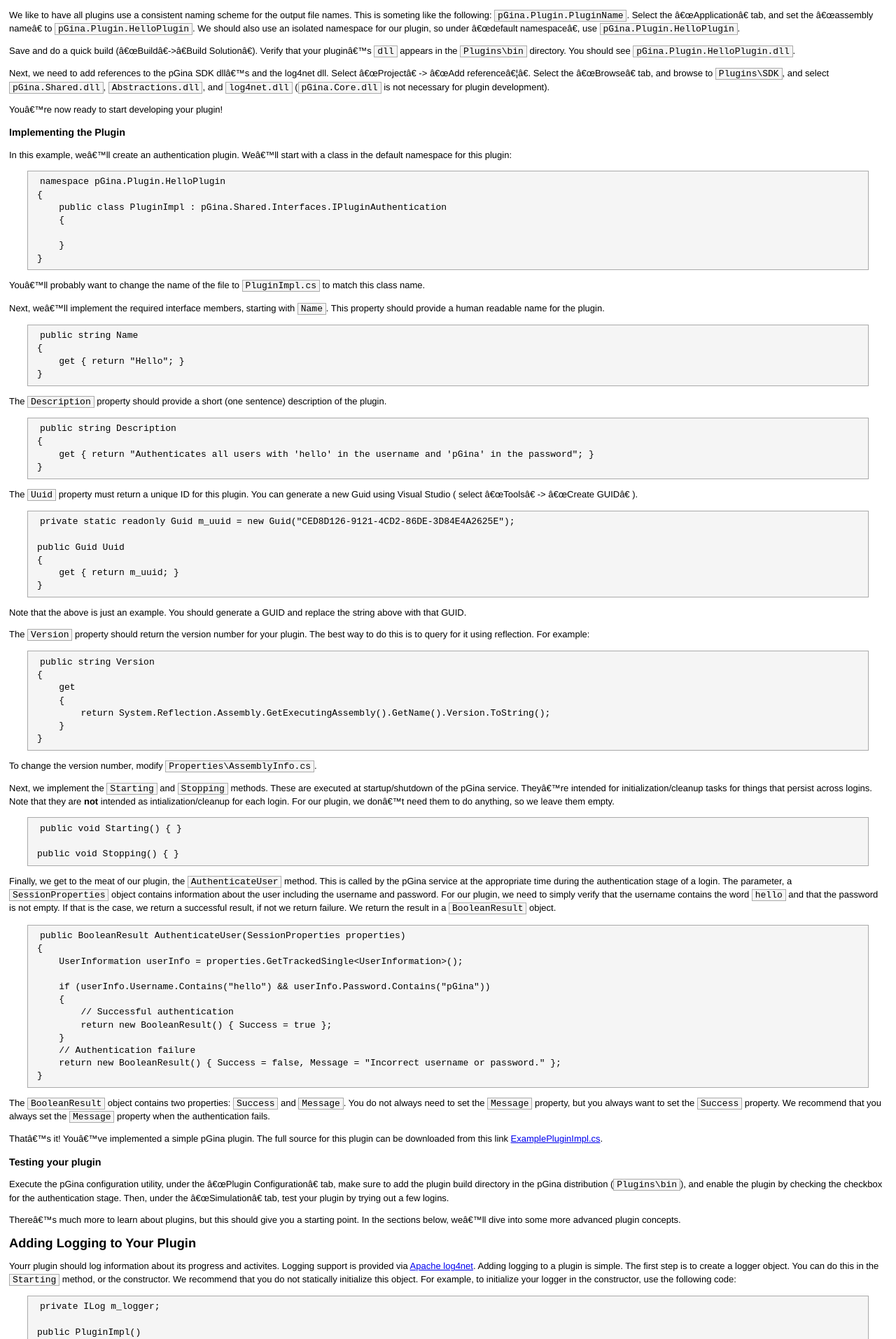
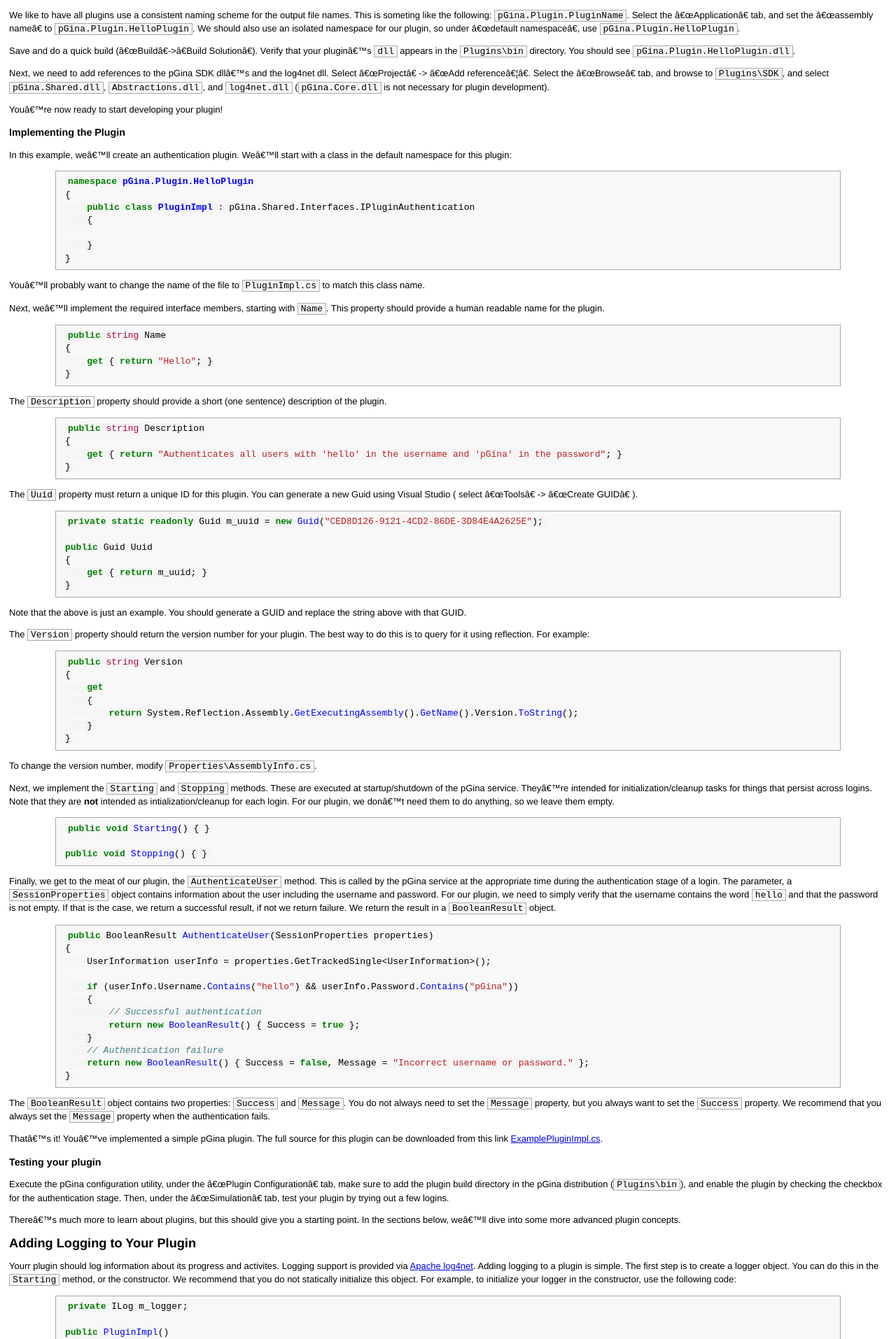
Before and after one commit to pgina/docs, a Jekyll site: the page built from plugins.md, in a window 1280 px wide. Shown: the part 643-2557 px from the top of the page at 70% size. Built offline with Jekyll 4.4.1, drawn with Linux system fonts in a browser that asks for light colours; some of the changed text lies outside the part shown.

Commit message:
Add syntax highlighting

```diff
--- a/_config.yml
+++ b/_config.yml
@@ -1 +1,2 @@
 auto: true
+pygments: true
--- a/plugins.md
+++ b/plugins.md
@@ -72,13 +72,15 @@ You're now ready to start developing your plugin!
 In this example, we'll create an authentication plugin.  We'll start with
 a class in the default namespace for this plugin:
 
-    namespace pGina.Plugin.HelloPlugin
+{% highlight csharp %}
+namespace pGina.Plugin.HelloPlugin
+{
+    public class PluginImpl : pGina.Shared.Interfaces.IPluginAuthentication
     {
-        public class PluginImpl : pGina.Shared.Interfaces.IPluginAuthentication
-        {
 
-        }
     }
+}
+{% endhighlight %}
 
 You'll probably want to change the name of the file to `PluginImpl.cs` to
 match this class name.
@@ -86,28 +88,34 @@ match this class name.
 Next, we'll implement the required interface members, starting with `Name`.
 This property should provide a human readable name for the plugin.
 
-    public string Name
-    {
-        get { return "Hello"; }
-    }
+{% highlight csharp %}
+public string Name
+{
+    get { return "Hello"; }
+}
+{% endhighlight %}
 
 The `Description` property should provide a short (one sentence) description
 of the plugin.
 
-    public string Description
-    {
-        get { return "Authenticates all users with 'hello' in the username and 'pGina' in the password"; }
-    }
+{% highlight csharp %}
+public string Description
+{
+    get { return "Authenticates all users with 'hello' in the username and 'pGina' in the password"; }
+}
+{% endhighlight %}
 
 The `Uuid` property must return a unique ID for this plugin.  You can generate
 a new Guid using Visual Studio ( select "Tools" -> "Create GUID" ).
 
-    private static readonly Guid m_uuid = new Guid("CED8D126-9121-4CD2-86DE-3D84E4A2625E");
+{% highlight csharp %}
+private static readonly Guid m_uuid = new Guid("CED8D126-9121-4CD2-86DE-3D84E4A2625E");
 
-    public Guid Uuid
-    {
-        get { return m_uuid; }
-    }
+public Guid Uuid
+{
+    get { return m_uuid; }
+}
+{% endhighlight %}
 
 Note that the above is just an example.  You should generate a GUID and replace
 the string above with that GUID.
@@ -115,13 +123,15 @@ the string above with that GUID.
 The `Version` property should return the version number for your plugin.  The
 best way to do this is to query for it using reflection.  For example:
 
-    public string Version
+{% highlight csharp %}
+public string Version
+{
+    get
     {
-        get
-        {
-            return System.Reflection.Assembly.GetExecutingAssembly().GetName().Version.ToString();
-        }
+        return System.Reflection.Assembly.GetExecutingAssembly().GetName().Version.ToString();
     }
+}
+{% endhighlight %}
 
 To change the version number, modify `Properties\AssemblyInfo.cs`.
 
@@ -132,9 +142,11 @@ they are **not** intended
 as intialization/cleanup for each login.  For our plugin, we don't need them
 to do anything, so we leave them empty.
 
-    public void Starting() { }
+{% highlight csharp %}
+public void Starting() { }
 
-    public void Stopping() { }
+public void Stopping() { }
+{% endhighlight %}
 
 Finally, we get to the meat of our plugin, the `AuthenticateUser` method.  This
 is called by the pGina service at the appropriate time during the authentication
@@ -144,18 +156,20 @@ simply verify that the username contains the word `hello` and that the password
 is not empty.  If that is the case, we return a successful result, if not we
 return failure.  We return the result in a `BooleanResult` object.
 
-    public BooleanResult AuthenticateUser(SessionProperties properties)
+{% highlight csharp %}
+public BooleanResult AuthenticateUser(SessionProperties properties)
+{
+    UserInformation userInfo = properties.GetTrackedSingle<UserInformation>();
+
+    if (userInfo.Username.Contains("hello") && userInfo.Password.Contains("pGina"))
     {
-        UserInformation userInfo = properties.GetTrackedSingle<UserInformation>();
-
-        if (userInfo.Username.Contains("hello") && userInfo.Password.Contains("pGina"))
-        {
-            // Successful authentication
-            return new BooleanResult() { Success = true };
-        }
-        // Authentication failure
-        return new BooleanResult() { Success = false, Message = "Incorrect username or password." };
+        // Successful authentication
+        return new BooleanResult() { Success = true };
     }
+    // Authentication failure
+    return new BooleanResult() { Success = false, Message = "Incorrect username or password." };
+}
+{% endhighlight %}
 
 The `BooleanResult` object contains two properties: `Success` and `Message`.
 You do not always need to set the `Message` property, but you always want to
@@ -185,25 +199,29 @@ is simple.  The first step is to create a logger object.  You can do this in the
 initialize this object.  For example, to initialize your logger in the constructor,
 use the following code:
 
-    private ILog m_logger;
+{% highlight csharp %}
+private ILog m_logger;
 
-    public PluginImpl()
-    {
-        m_logger = LogManager.GetLogger("pGina.Plugin.HelloPlugin");
-    }
+public PluginImpl()
+{
+    m_logger = LogManager.GetLogger("pGina.Plugin.HelloPlugin");
+}
+{% endhighlight %}
 
 To log messages using the logger, you can use any of the standard [log4net][log4net]
 logging functions.  For example:
 
-    if (userInfo.Username.Contains("hello") && userInfo.Password.Contains("pGina"))
-    {
-        // Successful authentication
-        m_logger.InfoFormat("Successfully authenticated {0}", userInfo.Username);
-        return new BooleanResult() { Success = true };
-    }
-    // Authentication failure
-    m_logger.ErrorFormat("Authentication failed for {0}", userInfo.Username);
-    return new BooleanResult() { Success = false, Message = "Incorrect username or password." };
+{% highlight csharp %}
+if (userInfo.Username.Contains("hello") && userInfo.Password.Contains("pGina"))
+{
+    // Successful authentication
+    m_logger.InfoFormat("Successfully authenticated {0}", userInfo.Username);
+    return new BooleanResult() { Success = true };
+}
+// Authentication failure
+m_logger.ErrorFormat("Authentication failed for {0}", userInfo.Username);
+return new BooleanResult() { Success = false, Message = "Incorrect username or password." };
+{% endhighlight %}
 
 For more about log4net, vist the [log4net web site][log4net].
 
@@ -220,18 +238,20 @@ To use `pGinaDynamicSettings` we recommend that you instantiate the object and
 immediately set the defaults for all of your settings.  It makes sense to do
 this in a static initializer.  For example:
 
-    private static dynamic m_settings;
-    internal static dynamic Settings { get { return m_settings; } }
+{% highlight csharp %}
+private static dynamic m_settings;
+internal static dynamic Settings { get { return m_settings; } }
 
-    static PluginImpl()
-    {
-        m_settings = new pGina.Shared.Settings.pGinaDynamicSettings(m_uuid);
+static PluginImpl()
+{
+    m_settings = new pGina.Shared.Settings.pGinaDynamicSettings(m_uuid);
 
-        m_settings.SetDefault("Foo", "Bar");
-        m_settings.SetDefault("DoSomething", true);
-        m_settings.SetDefault("ListOfStuff", new string[] { "a", "b", "c" });
-        m_settings.SetDefault("Size", 1);
-    }
+    m_settings.SetDefault("Foo", "Bar");
+    m_settings.SetDefault("DoSomething", true);
+    m_settings.SetDefault("ListOfStuff", new string[] { "a", "b", "c" });
+    m_settings.SetDefault("Size", 1);
+}
+{% endhighlight %}
 
 The `SetDefault` method will initalize a setting in the registry if it does not
 already exist.  If the registry setting exists, the method has no effect.  Be
@@ -248,11 +268,13 @@ non-existent registry value.
 To set/read the settings, you simply treat them as properties of the object.
 For example:
 
-    bool okToGoAhead = Settings.DoSomething;
-    if (okToGoAhead)
-    {
-        Settings.Foo = "Baz";
-    }
+{% highlight csharp %}
+bool okToGoAhead = Settings.DoSomething;
+if (okToGoAhead)
+{
+    Settings.Foo = "Baz";
+}
+{% endhighlight %}
 
 Note that when reading a property it must be able to determine the data type
 at run-time.  If you try to read the setting in a context that is ambiguous,
@@ -265,8 +287,10 @@ Creating a Plugin Configuration Dialog
 To provide a dialog to the user for configuration of your plugin via the
 pGina configuration UI, you implement the `IPluginConfiguration` interface.
 
-    public class PluginImpl : pGina.Shared.Interfaces.IPluginAuthentication,
-        pGina.Shared.Interfaces.IPluginConfiguration
+{% highlight csharp %}
+public class PluginImpl : pGina.Shared.Interfaces.IPluginAuthentication,
+    pGina.Shared.Interfaces.IPluginConfiguration
+{% endhighlight %}
 
 This requires you to implement the method `Configure`.  This method should
 initalize and display your dialog, and will be called by the pGina configuration
@@ -277,11 +301,13 @@ your dialog.  Then make sure to invoke your windows form within the `Configure`
 method.  For example, if my Windows form was called `Configuration`, I'd use
 the following code:
 
-    public void Configure()
-    {
-        Configuration myDialog = new Configuration();
-        myDialog.ShowDialog();
-    }
+{% highlight csharp %}
+public void Configure()
+{
+    Configuration myDialog = new Configuration();
+    myDialog.ShowDialog();
+}
+{% endhighlight %}
 
 Authorization and Gateway Plugins
 ---------------------------------
--- a/styles.css
+++ b/styles.css
@@ -20,7 +20,69 @@ img { padding: 5px; margin: 5px; box-shadow: 1px 1px 3px #aaa; }
 #main-content { margin: 1em; }
 
 code { border: solid 1px #aaaaaa; background: #f5f5f5; padding: 0 0.3em; }
-pre { border: solid 1px #aaaaaa; background: #f5f5f5; padding: 0.5em 1em; margin: 0 2em; }
+pre { background: #f8f8f8; border: solid 1px #aaaaaa; padding: 0.5em 1em; margin: 0 2em; overflow: auto; }
 pre code { border: none; }
 
 #footer { margin: 2em 0 0 0; padding: 1em; background: #ccc; color: #1b1b1b; }
+
+pre code .hll { background-color: #ffffcc }
+pre code .c { color: #408080; font-style: italic } /* Comment */
+pre code .err { border: 1px solid #FF0000 } /* Error */
+pre code .k { color: #008000; font-weight: bold } /* Keyword */
+pre code .o { color: #666666 } /* Operator */
+pre code .cm { color: #408080; font-style: italic } /* Comment.Multiline */
+pre code .cp { color: #BC7A00 } /* Comment.Preproc */
+pre code .c1 { color: #408080; font-style: italic } /* Comment.Single */
+pre code .cs { color: #408080; font-style: italic } /* Comment.Special */
+pre code .gd { color: #A00000 } /* Generic.Deleted */
+pre code .ge { font-style: italic } /* Generic.Emph */
+pre code .gr { color: #FF0000 } /* Generic.Error */
+pre code .gh { color: #000080; font-weight: bold } /* Generic.Heading */
+pre code .gi { color: #00A000 } /* Generic.Inserted */
+pre code .go { color: #808080 } /* Generic.Output */
+pre code .gp { color: #000080; font-weight: bold } /* Generic.Prompt */
+pre code .gs { font-weight: bold } /* Generic.Strong */
+pre code .gu { color: #800080; font-weight: bold } /* Generic.Subheading */
+pre code .gt { color: #0040D0 } /* Generic.Traceback */
+pre code .kc { color: #008000; font-weight: bold } /* Keyword.Constant */
+pre code .kd { color: #008000; font-weight: bold } /* Keyword.Declaration */
+pre code .kn { color: #008000; font-weight: bold } /* Keyword.Namespace */
+pre code .kp { color: #008000 } /* Keyword.Pseudo */
+pre code .kr { color: #008000; font-weight: bold } /* Keyword.Reserved */
+pre code .kt { color: #B00040 } /* Keyword.Type */
+pre code .m { color: #666666 } /* Literal.Number */
+pre code .s { color: #BA2121 } /* Literal.String */
+pre code .na { color: #7D9029 } /* Name.Attribute */
+pre code .nb { color: #008000 } /* Name.Builtin */
+pre code .nc { color: #0000FF; font-weight: bold } /* Name.Class */
+pre code .no { color: #880000 } /* Name.Constant */
+pre code .nd { color: #AA22FF } /* Name.Decorator */
+pre code .ni { color: #999999; font-weight: bold } /* Name.Entity */
+pre code .ne { color: #D2413A; font-weight: bold } /* Name.Exception */
+pre code .nf { color: #0000FF } /* Name.Function */
+pre code .nl { color: #A0A000 } /* Name.Label */
+pre code .nn { color: #0000FF; font-weight: bold } /* Name.Namespace */
+pre code .nt { color: #008000; font-weight: bold } /* Name.Tag */
+pre code .nv { color: #19177C } /* Name.Variable */
+pre code .ow { color: #AA22FF; font-weight: bold } /* Operator.Word */
+pre code .w { color: #bbbbbb } /* Text.Whitespace */
+pre code .mf { color: #666666 } /* Literal.Number.Float */
+pre code .mh { color: #666666 } /* Literal.Number.Hex */
+pre code .mi { color: #666666 } /* Literal.Number.Integer */
+pre code .mo { color: #666666 } /* Literal.Number.Oct */
+pre code .sb { color: #BA2121 } /* Literal.String.Backtick */
+pre code .sc { color: #BA2121 } /* Literal.String.Char */
+pre code .sd { color: #BA2121; font-style: italic } /* Literal.String.Doc */
+pre code .s2 { color: #BA2121 } /* Literal.String.Double */
+pre code .se { color: #BB6622; font-weight: bold } /* Literal.String.Escape */
+pre code .sh { color: #BA2121 } /* Literal.String.Heredoc */
+pre code .si { color: #BB6688; font-weight: bold } /* Literal.String.Interpol */
+pre code .sx { color: #008000 } /* Literal.String.Other */
+pre code .sr { color: #BB6688 } /* Literal.String.Regex */
+pre code .s1 { color: #BA2121 } /* Literal.String.Single */
+pre code .ss { color: #19177C } /* Literal.String.Symbol */
+pre code .bp { color: #008000 } /* Name.Builtin.Pseudo */
+pre code .vc { color: #19177C } /* Name.Variable.Class */
+pre code .vg { color: #19177C } /* Name.Variable.Global */
+pre code .vi { color: #19177C } /* Name.Variable.Instance */
+pre code .il { color: #666666 } /* Literal.Number.Integer.Long */
```
